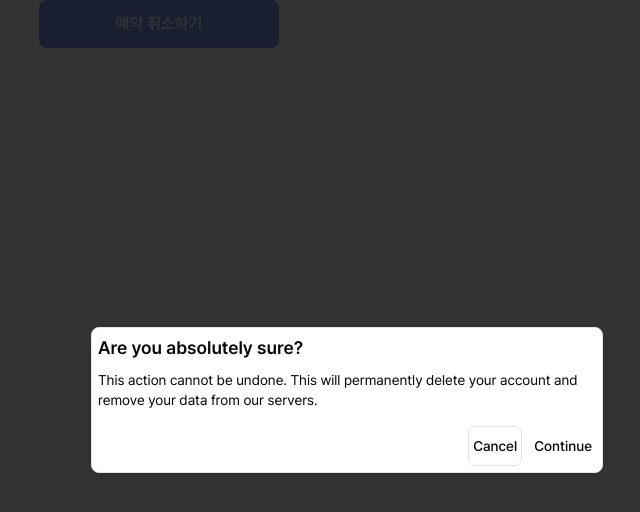
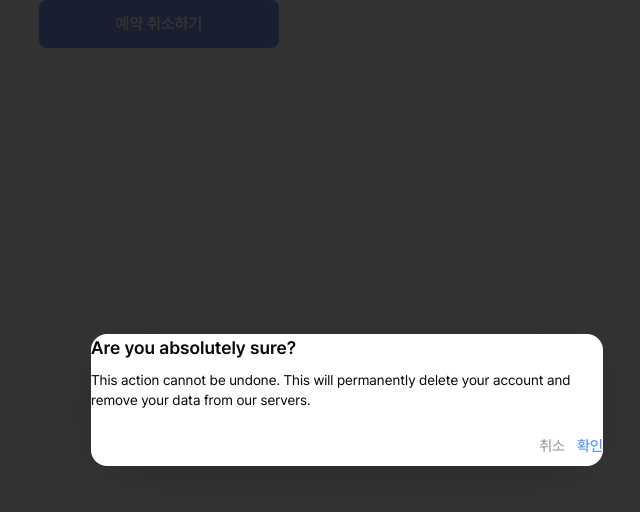
Before and after one commit to elfinana/poppy-fe, a Next.js app in the folder apps/web/: page /dialog in a window 1280 px wide. Both pictures are taken after a click on the button "예약 취소하기". Shown: the top 512 px of the page, without its empty margins (293-933 px from the left). Built offline with nearby package versions, Linux system fonts and the light colour scheme.

Commit message:
확인 취소 버튼 수정

```diff
--- a/apps/web/app/dialog/page.tsx
+++ b/apps/web/app/dialog/page.tsx
@@ -8,9 +8,6 @@ import {
   AlertDialogHeader,
   AlertDialogTitle,
   AlertDialogTrigger,
-  CheckboxButton,
-  LikeIconButton,
-  PrimaryButton,
 } from '@/src/shared';
 import React from 'react';
 
@@ -31,7 +28,7 @@ const page = (props: Props) => {
           </AlertDialogHeader>
           <AlertDialogFooter>
             <AlertDialogCancel>Cancel</AlertDialogCancel>
-            <AlertDialogAction>Continue</AlertDialogAction>
+            <AlertDialogAction variant="informative">Continue</AlertDialogAction>
           </AlertDialogFooter>
         </AlertDialogContent>
       </AlertDialog>
--- a/apps/web/src/shared/ui/dialog/Dialog.tsx
+++ b/apps/web/src/shared/ui/dialog/Dialog.tsx
@@ -6,7 +6,7 @@ import * as AlertDialogPrimitive from '@radix-ui/react-alert-dialog';
 import { cn } from '@/src/shared/lib/utils';
 import { buttonVariants } from '@/src/shared/ui/button';
 import { buttonVariants as primaryButtonVariants } from '../buttons/PrimaryButton';
-import { VariantProps } from 'class-variance-authority';
+import { cva, VariantProps } from 'class-variance-authority';
 
 const AlertDialog = AlertDialogPrimitive.Root;
 
@@ -53,7 +53,7 @@ const AlertDialogContent = React.forwardRef<
     <AlertDialogPrimitive.Content
       ref={ref}
       className={cn(
-        'fixed left-[50%] top-[50%] z-50 grid w-full max-w-lg translate-x-[-50%] translate-y-[-50%] gap-4 border bg-background p-6 shadow-lg duration-200 data-[state=open]:animate-in data-[state=closed]:animate-out data-[state=closed]:fade-out-0 data-[state=open]:fade-in-0 data-[state=closed]:zoom-out-95 data-[state=open]:zoom-in-95 data-[state=closed]:slide-out-to-left-1/2 data-[state=closed]:slide-out-to-top-[48%] data-[state=open]:slide-in-from-left-1/2 data-[state=open]:slide-in-from-top-[48%] sm:rounded-lg',
+        'fixed rounded-16 justify-center left-[50%] top-[50%] z-50 grid w-full max-w-lg translate-x-[-50%] translate-y-[-50%] gap-4 bg-white shadow-24dp duration-200 data-[state=open]:animate-in data-[state=open]:fade-in-0 data-[state=open]:zoom-in-95 data-[state=open]:slide-in-from-left-1/2 data-[state=open]:slide-in-from-top-[48%] data-[state=closed]:animate-out data-[state=closed]:fade-out-0 data-[state=closed]:zoom-out-95 data-[state=closed]:slide-out-to-left-1/2 data-[state=closed]:slide-out-to-top-[48%]',
         className,
       )}
       {...props}
@@ -88,11 +88,29 @@ const AlertDialogDescription = React.forwardRef<
 ));
 AlertDialogDescription.displayName = AlertDialogPrimitive.Description.displayName;
 
+const actionButtonVariants = cva('text-b1', {
+  variants: {
+    variant: {
+      informative: 'text-informative',
+      warning: 'text-warning',
+    },
+  },
+});
+
+export interface AlertDialogActionProps
+  extends React.ComponentPropsWithoutRef<typeof AlertDialogPrimitive.Action>,
+    VariantProps<typeof actionButtonVariants> {
+  asChild?: boolean;
+  variant: 'informative' | 'warning';
+}
+
 const AlertDialogAction = React.forwardRef<
   React.ElementRef<typeof AlertDialogPrimitive.Action>,
-  React.ComponentPropsWithoutRef<typeof AlertDialogPrimitive.Action>
->(({ className, ...props }, ref) => (
-  <AlertDialogPrimitive.Action ref={ref} className={cn(buttonVariants(), className)} {...props} />
+  AlertDialogActionProps
+>(({ className, variant, ...props }, ref) => (
+  <AlertDialogPrimitive.Action ref={ref} className={cn(actionButtonVariants({ variant }), className)} {...props}>
+    확인
+  </AlertDialogPrimitive.Action>
 ));
 AlertDialogAction.displayName = AlertDialogPrimitive.Action.displayName;
 
@@ -102,9 +120,10 @@ const AlertDialogCancel = React.forwardRef<
 >(({ className, ...props }, ref) => (
   <AlertDialogPrimitive.Cancel
     ref={ref}
-    className={cn(buttonVariants({ variant: 'outline' }), 'mt-2 sm:mt-0', className)}
-    {...props}
-  />
+    className={cn(buttonVariants({ variant: 'ghost' }), 'text-b1 text-gray-400', className)}
+    {...props}>
+    취소
+  </AlertDialogPrimitive.Cancel>
 ));
 AlertDialogCancel.displayName = AlertDialogPrimitive.Cancel.displayName;
 
--- a/apps/web/tailwind.config.js
+++ b/apps/web/tailwind.config.js
@@ -147,6 +147,7 @@ module.exports = {
       borderRadius: {
         DEFAULT: '8px',
         20: '20px',
+        16: '16px',
         4: '4px',
       },
       width: {
@@ -190,6 +191,7 @@ module.exports = {
       },
       boxShadow: {
         '16dp': '0px 4px 30px -10px rgba(0, 0, 0, 0.25)',
+        '24dp': '0px 10px 60px -10px rgba(0, 0, 0, 0.25)',
       },
       translate: {
         25: '25px',
```
